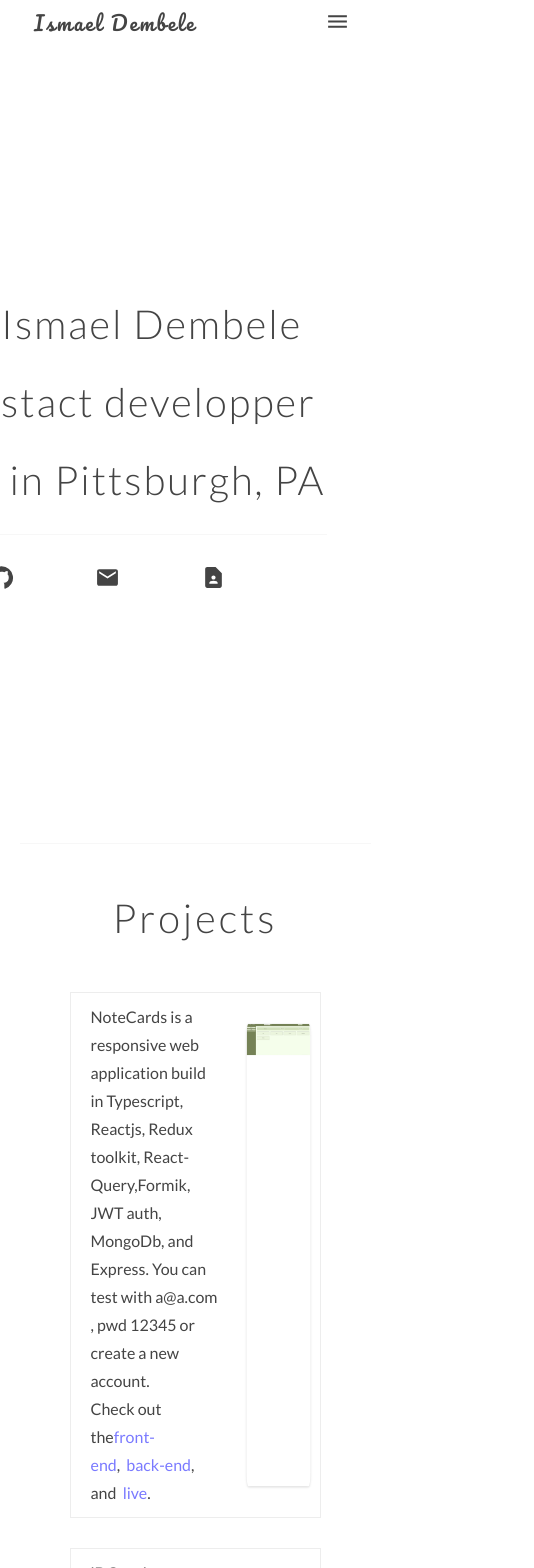
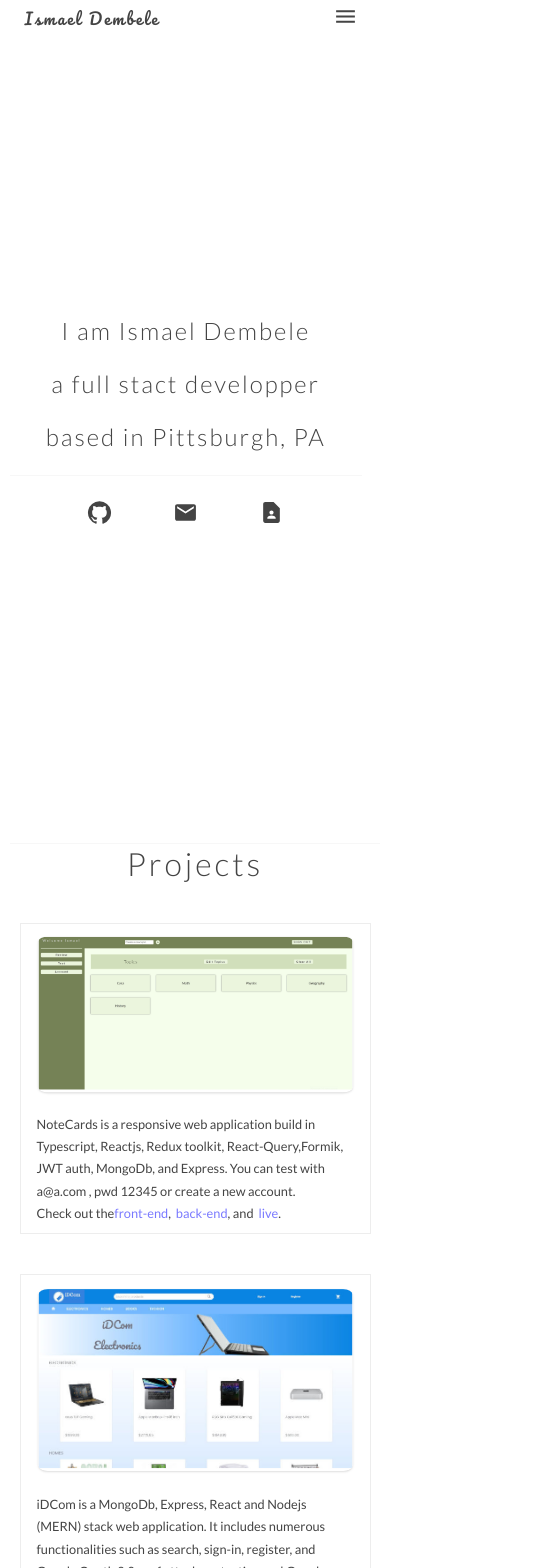
Before and after one commit to IsmaelDembele/portfolio-v3, a Next.js app: page / in a window 390 px wide. Shown: the top 1568 px of the page, 534 px wide, since content can reach past the window. Built offline with nearby package versions, Linux system fonts and the light colour scheme.

Commit message:
mobile version

```diff
--- a/components/Contacts.tsx
+++ b/components/Contacts.tsx
@@ -9,7 +9,7 @@ const Contacts = () => {
       <h1>Contacts</h1>
       <div className={styles["contacts--container"]}>
         <p className={styles["contacts--description"]}>
-          Feel free to contact me if you need any further information. <br />
+          Feel free to contact me if you need any additional information. <br />
           dembele.ismael at gmail.com
         </p>
         <div className={styles["contacts--items"]}>
--- a/components/Header.tsx
+++ b/components/Header.tsx
@@ -31,9 +31,10 @@ const Header = () => {
           <Image
             src={picture}
             alt="Picture of the laptop"
-            layout="responsive"
-            width={100}
-            height={130}
+            // layout="responsive"
+            layout="fixed"
+            width={300}
+            height={400}
             className={styles.img}
             priority
             placeholder="blur"
--- a/pages/index.tsx
+++ b/pages/index.tsx
@@ -19,7 +19,7 @@ const Home: NextPage = () => {
   }, [matchesTabPort, setDrawer]);
 
   return (
-    <div onClick={() => toggleDrawer()}>
+    <div onClick={() => drawer && setDrawer(false)}>
       <Head>
         <title>Porfolio</title>
         <meta name="description" content="My personal portfolio" />
--- a/styles/Contacts.module.scss
+++ b/styles/Contacts.module.scss
@@ -1,4 +1,12 @@
 .contacts {
+  @include respond(tab-land) {
+    width: 100%;
+    // padding: 4rem;
+  }
+  @include respond(phone) {
+    padding: 0;
+    min-height: 43rem;
+  }
   &--container {
     @include center__margin;
     background-color: #f5f5f5;
@@ -8,12 +16,23 @@
     text-align: center;
     box-shadow: 0 1px 3px 0 rgb(0 0 0 / 10%), 0 1px 2px 0 rgb(0 0 0 / 6%);
     border-radius: 3px;
+    @include respond(tab-land) {
+      width: 100%;
+      padding: 10rem 5%;
+    }
+    @include respond(phone) {
+      padding: 5rem 5%;
+    }
   }
   &--description {
     font-size: 2rem;
     margin-bottom: 5rem;
     line-height: 3rem;
     letter-spacing: 2px;
+    @include respond(tab-port) {
+      letter-spacing: 1px;
+      font-size: 1.6rem;
+    }
   }
   &--items {
     display: flex;
--- a/styles/drawer.module.scss
+++ b/styles/drawer.module.scss
@@ -3,9 +3,9 @@
   top: 5rem;
   left: 0;
   width: 15rem;
-  height: calc(100vh - 5rem);
+  height: 27.5rem;
   z-index: 100;
-  background-color: #f0f0f0de;
+  background-color: #f0f0f0f7;
   padding-top: 2rem;
 
   display: flex;
--- a/styles/globals.scss
+++ b/styles/globals.scss
@@ -17,6 +17,13 @@ html {
   box-sizing: border-box;
   font-size: 62.5%; /*  ==> 10px  */
   scroll-behavior: smooth;
+
+  @include respond(tab-port) {
+    font-size: 58%;
+  }
+  @include respond(phone) {
+    font-size: 50%;
+  }
 }
 
 body {
@@ -25,6 +32,7 @@ body {
   font-size: 1.6rem;
   color: $text-color;
   min-height: 100vh;
+  // width: 100%;
 }
 
 nav {
@@ -90,4 +98,5 @@ section {
   margin: 0 auto;
   padding: 5rem;
   border-bottom: 1px solid $bottom-line;
+
 }
--- a/styles/header.module.scss
+++ b/styles/header.module.scss
@@ -3,24 +3,32 @@
 .header {
   position: relative;
   min-height: 100vh;
-  width: 90%;
+  width: 95%;
   border-bottom: 1px solid $bottom-line;
-  margin-left: auto;
-  margin-right: auto;
 
-
+  @include center__margin;
   @include center__flex;
 
   &--box {
     height: 85%;
     width: 100%;
-    padding-top: 5rem;
+    padding: 5rem 5rem 0 5rem;
     display: flex;
+    @include respond(tab-port) {
+      padding: 0;
+      // width: 100%;
+    }
   }
 
   &--left {
     width: 50%;
     @include center__flex;
+    @include respond(tab-port) {
+      width: 100%;
+    }
+    @include respond(phone) {
+      width: 95%;
+    }
     flex-direction: column;
   }
   &--text {
@@ -33,6 +41,10 @@
       margin-bottom: 3rem;
       letter-spacing: 2px;
       text-align: center;
+    }
+    @include respond(phone) {
+      // width: 50%;
+      font-size: 3rem;
     }
   }
 
@@ -47,6 +59,11 @@
   &--right {
     min-width: 50%;
     padding: 2.5rem 13rem;
+
+    @include respond(tab-port) {
+      display: none;
+    }
+
     span {
       overflow: visible !important;
     }
--- a/styles/projects.module.scss
+++ b/styles/projects.module.scss
@@ -1,4 +1,15 @@
 .projects {
+  // width: 100%;
+
+  @include respond(tab-land) {
+    width: 100%;
+  }
+  @include respond(phone) {
+    width: 90%;
+    padding: 0;
+    // margin: 0;
+  }
+
   &--list {
     margin-top: 5rem;
   }
@@ -8,11 +19,26 @@
     display: flex;
     margin-bottom: 3rem;
     border: 1px solid $line;
+
+    @include respond(tab-port) {
+      @include center__margin;
+      @include center__flex;
+      flex-direction: column-reverse;
+      width: 70%;
+      margin-bottom: 5rem;
+    }
+    @include respond(phone) {
+      width: 100%;
+    }
   }
   &--description {
     padding: 1rem 2rem;
     line-height: 1.75;
     width: 70%;
+
+    @include respond(tab-port) {
+      width: 100%;
+    }
 
     a {
       color: rgba(0, 0, 255, 0.526);
@@ -29,6 +55,10 @@
     border-radius: 3%;
     transition: all 0.5s;
     z-index: 10;
+
+    @include respond(tab-port) {
+      width: 100%;
+    }
   }
   &--image:hover {
     transform: scale(1);
--- a/styles/skills.module.scss
+++ b/styles/skills.module.scss
@@ -1,4 +1,8 @@
 .skills {
+  @include respond(phone) {
+    width: 100%;
+    padding: 2rem;
+  }
   &--item-list {
     display: flex;
     flex-direction: column;
@@ -13,6 +17,14 @@
     grid-template-rows: 5rem 1fr;
     text-align: center;
     align-content: center;
+    @include respond(tab-land) {
+      text-align: unset;
+    }
+
+    @include respond(tab-port) {
+      grid-template-columns: 1fr;
+      grid-template-rows: 5rem 1fr 1fr;
+    }
   }
 
   &--title {
@@ -22,18 +34,36 @@
     height: 100%;
     @include center__flex;
     border-bottom: 1px solid $line;
+    @include respond(tab-port) {
+      grid-row: 1 / 2;
+      grid-column: 1 / 2;
+    }
+    @include respond(phone) {
+      font-size: 2rem;
+      font-weight: 300;
+    }
   }
 
   &--left {
-    grid-column: 1 / 2;
     border-right: 1px solid $line;
+    @include respond(tab-port) {
+      grid-column: 1 / 2;
+      grid-row: 2 / 3;
+    }
   }
   &--right {
     border-left: 1px solid $line;
     grid-column: 2 / 3;
+    @include respond(tab-port) {
+      grid-column: 1 / 2;
+      grid-row: 3 / 4;
+    }
   }
   &--left,
-  &right {
+  &--right {
+    @include respond(tab-land) {
+      padding-left: 1.5rem;
+    }
   }
 
   &--line {
```
